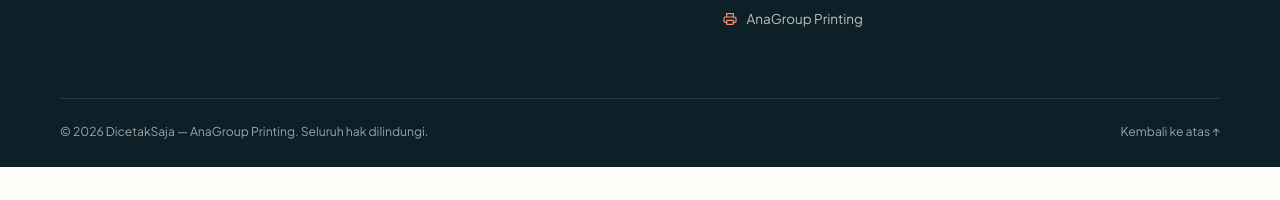
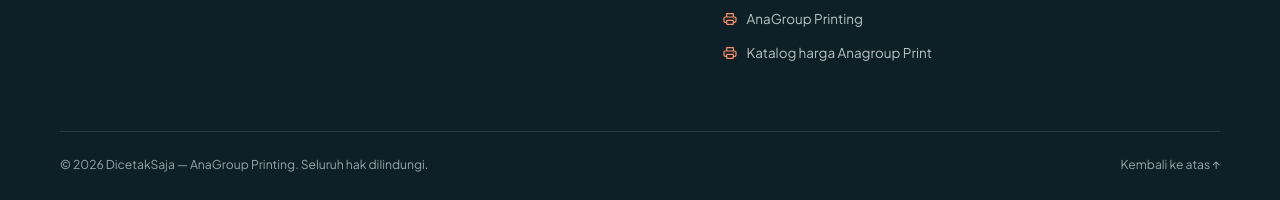
Before and after one commit to anagroupOK/Anagroup-Printing, a plain HTML site: page index.html in a window 1280 px wide. Shown: the part 10413-10613 px from the top of the page. Before the commit the page ends 10580 px from the top, so only its background shows below. Drawn offline with Linux system fonts and the light colour scheme.

Commit message:
Tambah link katalog print di footer

```diff
--- a/index.html
+++ b/index.html
@@ -733,6 +733,7 @@
         <p class="footer-address">Jakarta Timur, DKI Jakarta 13220 · Buka 24 jam</p>
         <a href="https://blog.dicetaksaja.id/" target="_blank" rel="noopener"><svg class="icon" aria-hidden="true"><use href="#i-printer"></use></svg> Blog DicetakSaja</a>
         <a href="https://www.anagroup.id/" target="_blank" rel="noopener"><svg class="icon" aria-hidden="true"><use href="#i-printer"></use></svg> AnaGroup Printing</a>
+        <a href="https://print.anagroup.id/" target="_blank" rel="noopener"><svg class="icon" aria-hidden="true"><use href="#i-printer"></use></svg> Katalog harga Anagroup Print</a>
       </div>
       <div class="footer-col">
         <h3>Ikuti kami</h3>
```
